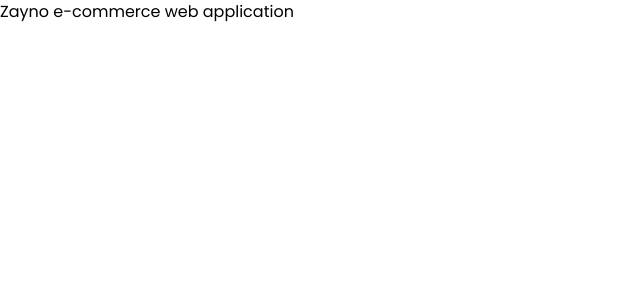
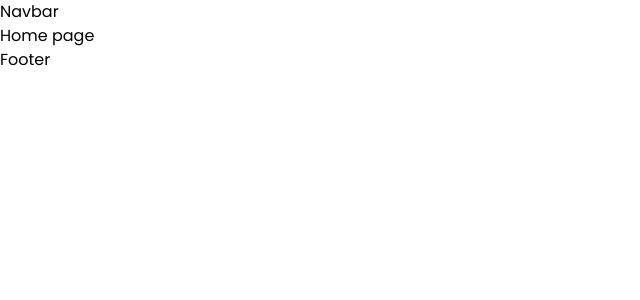
Before and after one commit to azim622/product-hub, a React (Vite) app: page / in a window 1280 px wide. Shown: the top 300 px of the page, without its empty margins (0-640 px from the left). Built offline with nearby package versions, Linux system fonts and the light colour scheme.

Commit message:
Installed necessary packages & setup basic routes

```diff
--- a/src/App.jsx
+++ b/src/App.jsx
@@ -1,11 +1,16 @@
+import { createBrowserRouter, RouterProvider } from 'react-router-dom'
 import './App.css'
+import MainLayout from './layout/MainLayout'
+import Home from './pages/Home/Home/Home'
 
 function App() {
-  return (
-    <>
-      <h1>Zayno e-commerce web application</h1>
-    </>
-  )
+  const router = createBrowserRouter([
+    {path: '/', element: <MainLayout />, children: [
+      {path: '/', element: <Home />}
+    ]}
+  ])
+
+  return <RouterProvider router={router} />
 }
 
 export default App
--- /dev/null
+++ b/src/layout/MainLayout.jsx
@@ -0,0 +1,15 @@
+import { Outlet } from "react-router-dom";
+import Navbar from "../shared/Navbar/Navbar";
+import Footer from "../shared/Footer/Footer";
+
+const MainLayout = () => {
+    return (
+        <section>
+            <Navbar />
+            <Outlet />
+            <Footer />
+        </section>
+    );
+};
+
+export default MainLayout;
--- /dev/null
+++ b/src/pages/Home/Home/Home.jsx
@@ -0,0 +1,9 @@
+const Home = () => {
+    return (
+        <div>
+            <h1>Home page</h1>
+        </div>
+    );
+};
+
+export default Home;
--- /dev/null
+++ b/src/shared/Footer/Footer.jsx
@@ -0,0 +1,9 @@
+const Footer = () => {
+    return (
+        <div>
+            <h1>Footer</h1>
+        </div>
+    );
+};
+
+export default Footer;
--- /dev/null
+++ b/src/shared/Navbar/Navbar.jsx
@@ -0,0 +1,9 @@
+const Navbar = () => {
+    return (
+        <div>
+            <h1>Navbar</h1>
+        </div>
+    );
+};
+
+export default Navbar;
```
Also changed, not shown: package.json (+7 -0 lines), 1 other file (tests, documents, lock files or other folders).
